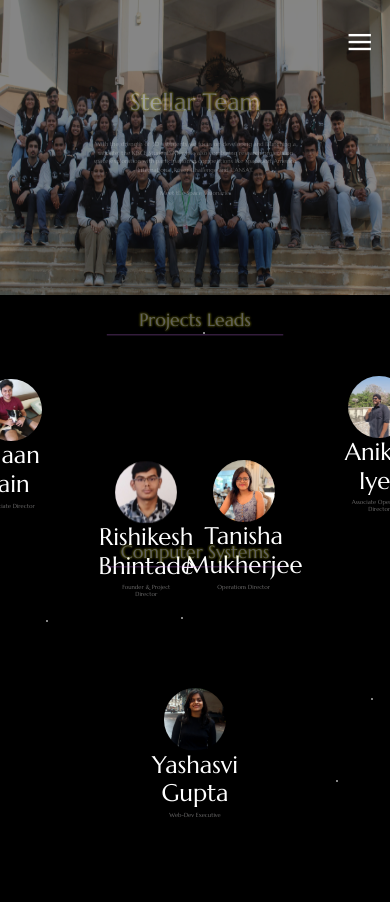
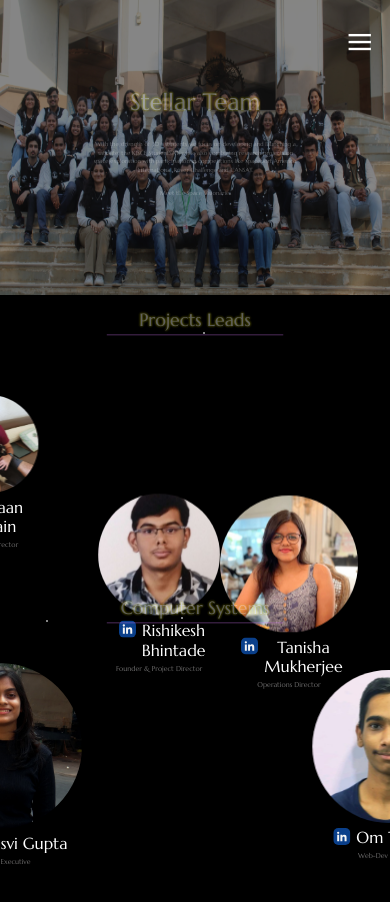
Before and after one commit to Yashvi2874/Ssrp-Website, a React (Create React App) app: page /community in a window 390 px wide. Shown: the top 902 px of the page. Built offline with nearby package versions, Linux system fonts and the light colour scheme.

Commit message:
In community made linkedin icons responsive.

```diff
--- a/src/containers/events/NewEvent.css
+++ b/src/containers/events/NewEvent.css
@@ -106,7 +106,7 @@ span:nth-child(13) {
 
 
 
-.name{
+.Event-heading{
 
   display: flex;
   flex-direction: column;
--- a/src/containers/events/NewEvent.jsx
+++ b/src/containers/events/NewEvent.jsx
@@ -37,7 +37,7 @@ export default function Scene() {
         <div className="article">
         <div className="panel red">
 
-          <div className='name'>
+          <div className='Event-heading'>
             <div className='first-name'>Astro</div>
             <div className='last-name'>Chronicles</div>
           </div>
--- a/src/containers/team/Team.css
+++ b/src/containers/team/Team.css
@@ -261,13 +261,20 @@ h2 {
 }
 
 /* Default state: hide .Nav */
-
-
+.social-media-img-phone{
+  display: none;
+}
 
 /* Additional media queries for smaller screens */
+@media screen and (max-width: 1280px){
+  .team-image{
+    max-height: 90vh;
+    max-width: 100vw;
+  }
+}
 @media screen and (max-width: 1024px){
   .team-image{
-    max-height: 90vh;
+    max-height: 70vh;
     max-width: 100vw;
   }
   .team-heading{
@@ -281,6 +288,43 @@ h2 {
   }
   }
 
+  @media screen and (max-width: 820px) {
+    .flip-box{
+      justify-content: center;
+      align-items: center;
+      width: fit-content;
+      height: fit-content;
+    }
+    .hover-overlay-phone{
+      margin: 5px 15px;
+      width: fit-content;
+      display: flex;
+      height: fit-content;
+    }
+    .social-media-img-phone{
+      padding: 0;
+      display: flex;
+      margin: 0 6px;
+      background-color: rgba(19, 115, 249, 0.553);
+      border-radius: 5px;
+      height: 2vh;
+      width: fit-content;
+      margin-bottom: 0.5vw;
+    }
+    .Team-department{
+      margin: 5vw 20vw;
+    }
+    .name {
+      font-size: 1rem;
+      margin-top: 0.5vw;
+      text-align: center;
+      margin-bottom: 0;
+    }
+    .designation{
+      margin-top: 0;
+      margin-bottom: 0;
+    }
+  }
 @media screen and (max-width: 768px) {
   .Nav{
     visibility: visible;
@@ -311,14 +355,14 @@ h2 {
     text-align: center;
   }
   .name {
-    font-size: 2vw;
+    font-size: 1rem;
     margin-top: 0.5vw;
     text-align: center;
-    margin-bottom: 0.5vw;
+    margin-bottom: 0;
   }
   .designation {
-    font-size: 1.5vw;
-    margin-top: 1vw;
+    font-size: 1.8vw;
+    margin-top: 0;
     text-align: center;
     color: #a2a0a0ad;
     margin-bottom: 0.5vw;
@@ -341,10 +385,10 @@ h2 {
   }
 
   h2 {
-    font-size: 2rem;
+    font-size: 1.5rem;
   }
 
-  .name, .description {
+ .description {
     font-size: 1.5rem;
   }
 }
--- a/src/containers/team/Team.jsx
+++ b/src/containers/team/Team.jsx
@@ -41,7 +41,14 @@ function Team() {
                     </div>
                   </div>
                 </div>
+                <div className="hover-overlay-phone">
+                  <i className="fas fa-info-circle">
+                    <a href={executive.linkedIn} target="_blank" rel="noopener noreferrer">
+                      <img className="social-media-img-phone" src='/assets/images/socialmedia_images/linkedin.svg' alt="LinkedIn" />
+                    </a>
+                  </i>
                 <h2 className='name'>{executive.name}</h2>
+                </div>
                 <h5 className='designation'>{executive.designation}</h5>
               </div>
             ))}
@@ -70,7 +77,14 @@ function Team() {
                     </div>
                   </div>
                 </div>
+                <div className="hover-overlay-phone">
+                  <i className="fas fa-info-circle">
+                    <a href={member.linkedIn} target="_blank" rel="noopener noreferrer">
+                      <img className="social-media-img-phone" src='/assets/images/socialmedia_images/linkedin.svg' alt="LinkedIn" />
+                    </a>
+                  </i>
                 <h2 className='name'>{member.name}</h2>
+                </div>
                 <h5 className='designation'>{member.designation}</h5>
               </div>
             ))}
--- a/src/containers/team/TeamData.jsx
+++ b/src/containers/team/TeamData.jsx
@@ -47,33 +47,33 @@ const teamSections = [
           name: "Yashasvi Gupta",
           designation: "Web-Dev Executive",
           img: "/assets/images/Community/Members/Comps/Yashasvi_Gupta.jpg",
-          animation: "slide-up",
+          animation: "slide-right",
           linkedIn: "https://www.linkedin.com/in/gupta-yashasvi/",
           Github:"https://github.com/Yashvi2874/"
+        },
+        {
+          name: "Om Thanage",
+          designation: "Web-Dev Executive",
+          img: "/assets/images/Community/Members/Comps/Om_Thanage.jpeg",
+          animation: "slide-left",
+          linkedIn: "https://www.linkedin.com/in/omthanage/",
+          Github:"https://github.com/Om-Thanage"
         }
       ],
       members: [
-        {
-          name: "Om Thanage",
-          designation: "Web-Dev & ODHS",
-          img: "/assets/images/Community/Members/Comps/Om_Thanage.jpeg",
-          animation: "slide-right",
-          linkedIn: "https://www.linkedin.com/in/omthanage/",
-          Github:"https://github.com/Om-Thanage"
-        },
-        {
-          name: "Piyush Chaudhary",
-          designation: "Web-Dev & ODHS",
-          img: "/assets/images/Community/Members/Comps/Piyush_Chaudhary.jpg",
-          animation: "slide-right",
-          linkedIn: "",
-          Github:""
-        },
+        // {
+        //   name: "Piyush Chaudhary",
+        //   designation: "Web-Dev & ODHS",
+        //   img: "/assets/images/Community/Members/Comps/Piyush_Chaudhary.jpg",
+        //   animation: "slide-right",
+        //   linkedIn: "",
+        //   Github:""
+        // },
         {
           name: "Swarni Chouhan",
-          designation: "Web-Dev & ODHS",
+          designation: "Web-Dev",
           img: "/assets/images/Community/Members/Comps/Swarni_Chouhan.jpg",
-          animation: "slide-left",
+          animation: "slide-right",
           linkedIn: "",
           Github:""
         },
@@ -219,7 +219,7 @@ const teamSections = [
         {
           name: "Siddarth Patel",
           designation: "Avionics",
-          img: "https://dummyimage.com/300",
+          img: "/assets/images/Community/Members/Electronics/Siddharth_Patel.jpg",
           animation: "slide-left",
           linkedIn: "",
           Github:""
```
Also changed, not shown: public/assets/images/Community/Members/Electronics/Siddharth_Patel.jpg (added).
